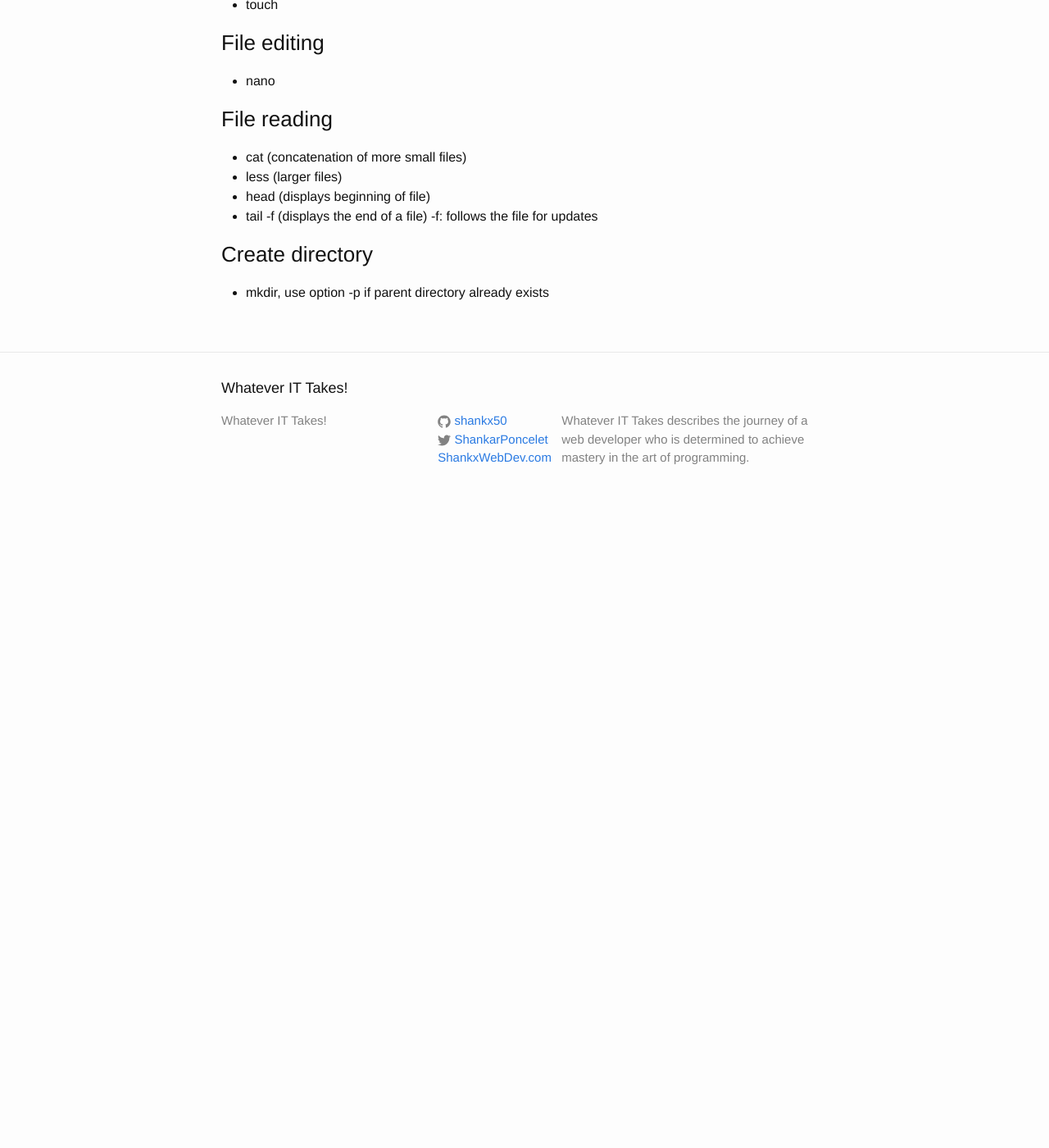
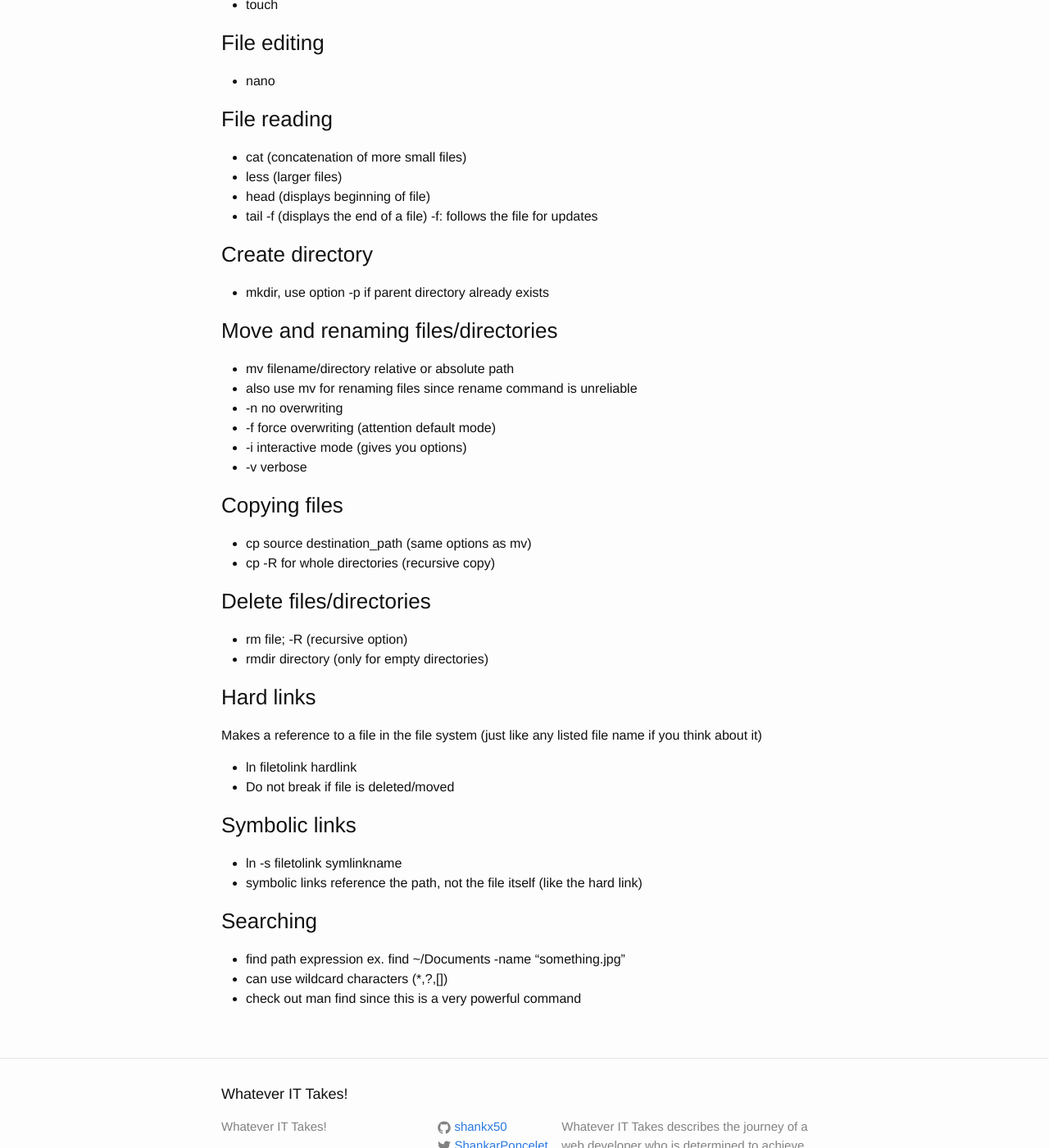
Before and after one commit to shankx50/shankx50.github.io, a Jekyll site: the page built from Unix/index.markdown, in a window 1280 px wide and 1400 px high, scrolled down 516 px. Shown: the whole window at 82% size. Built offline with Jekyll 4.4.1, drawn with Linux system fonts in a browser that asks for light colours; before the commit the page ends 1146 px from its top, so only the background shows below that; some of the changed text lies outside the part shown.

Commit message:
unix files and directories

```diff
--- a/Unix/index.markdown
+++ b/Unix/index.markdown
@@ -32,3 +32,40 @@ There's no serious web development without using UNIX commands and the command l
 ### Create directory
 
 - mkdir, use option -p if parent directory already exists
+
+### Move and renaming files/directories
+
+- mv filename/directory relative or absolute path
+- also use mv for renaming files since rename command is unreliable
+- -n no overwriting
+- -f force overwriting (attention default mode)
+- -i interactive mode (gives you options)
+- -v verbose
+
+### Copying files
+
+- cp source destination_path (same options as mv)
+- cp -R for whole directories (recursive copy)
+
+### Delete files/directories
+
+- rm file; -R (recursive option)
+- rmdir directory (only for empty directories)
+
+### Hard links
+
+Makes a reference to a file in the file system (just like any listed file name if you think about it)
+
+- ln filetolink hardlink
+- Do not break if file is deleted/moved
+
+### Symbolic links
+
+- ln -s filetolink symlinkname
+- symbolic links reference the path, not the file itself (like the hard link)
+
+### Searching
+
+- find path expression ex. find ~/Documents -name "something.jpg"
+- can use wildcard characters (\*,?,[])
+- check out man find since this is a very powerful command
```
Also changed, not shown: other parts of Unix/index.markdown (+1 -1 lines).
